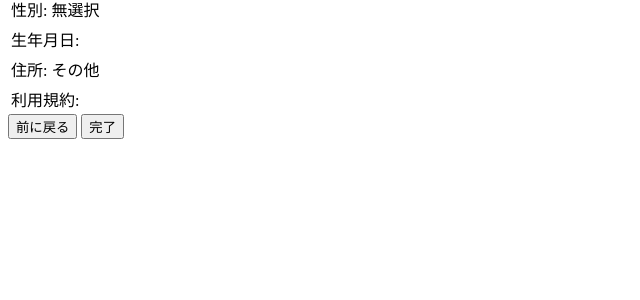
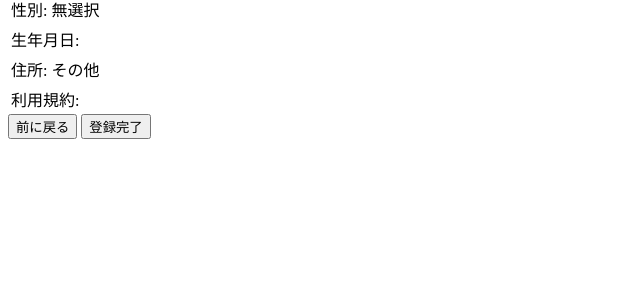
Before and after one commit to mkamikuraat/enshu_mus, a PHP site: page /login_kanryo.php in a window 1280 px wide. Shown: the part 215-515 px from the top of the page, without its empty margins (0-640 px from the left). Run offline with PHP 8.4, Linux system fonts and the light colour scheme; data that the repository does not hold is empty.

Commit message:
20240611,2

```diff
--- a/tmpl/login/login_kanryo.php
+++ b/tmpl/login/login_kanryo.php
@@ -113,6 +113,6 @@ _POST_;
         </tr>
     </table>
     <input type="button" value="前に戻る">
-    <input type="button" value="完了">
+    <input type="button" value="登録完了">
 </body>
 </html>
```
